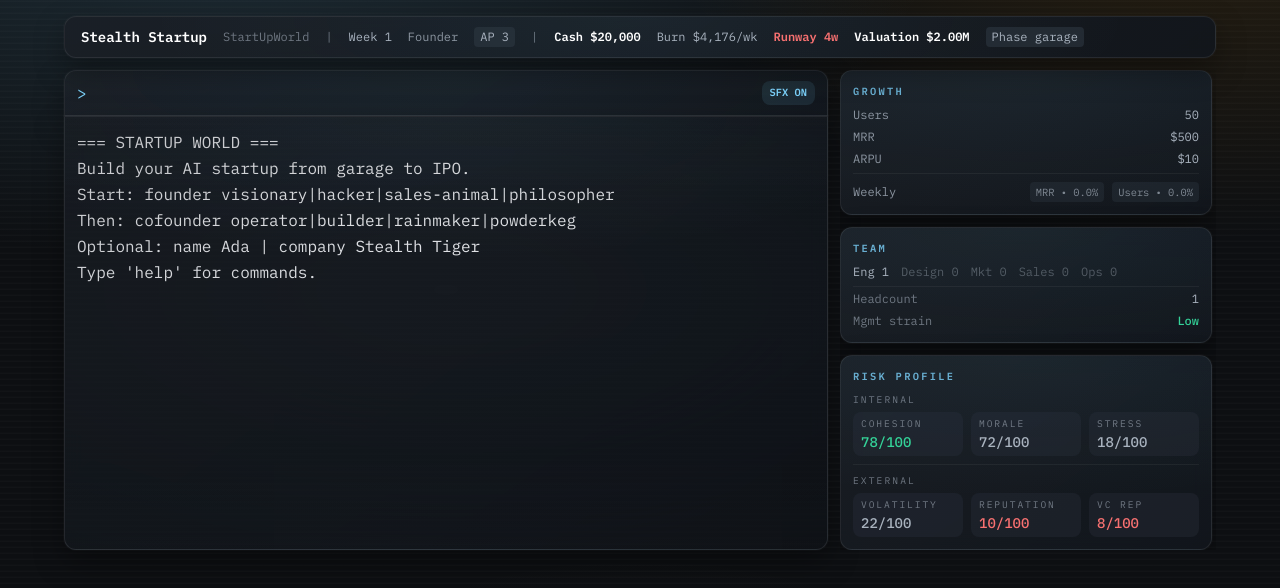
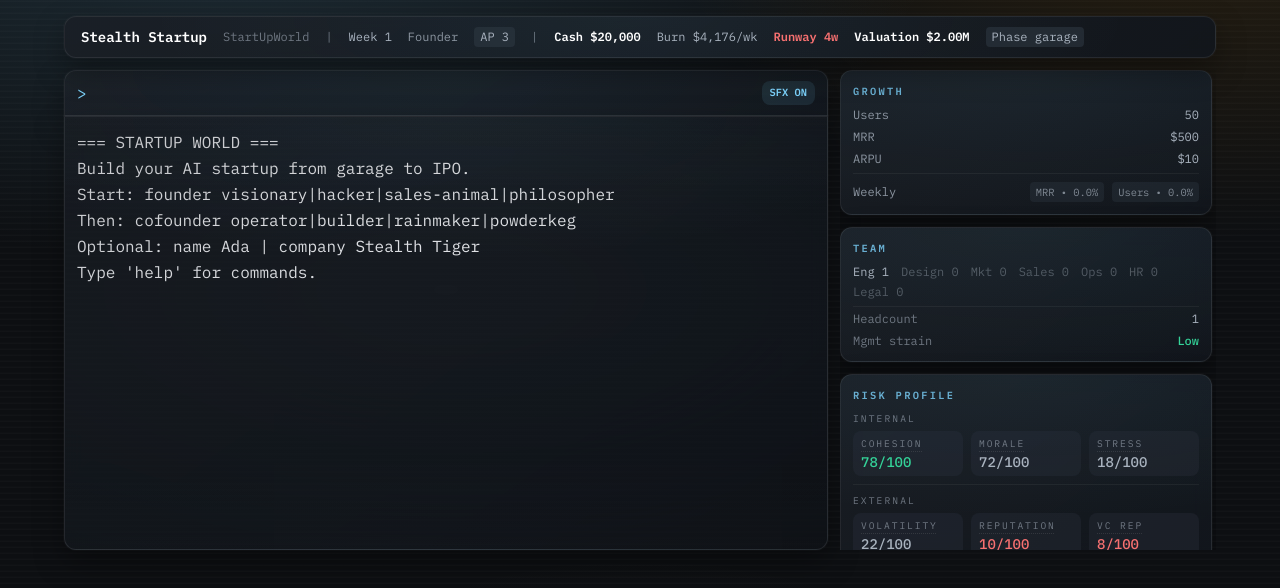
Before and after one commit to jmslerner/StartUpWorld, a React (Vite) app: page / in a window 1280 px wide. Shown: the top 588 px of the page. Built offline with nearby package versions, Linux system fonts and the light colour scheme.

Commit message:
feat: expand team roles to include HR and Legal, enhance game mechanics and UI components

```diff
--- a/src/engine/actions.ts
+++ b/src/engine/actions.ts
@@ -133,7 +133,7 @@ export const createInitialState = (): GameState => {
     arpu: 10,
     mrr: 50 * 10,
     burn: 0,
-    team: { engineering: 1, design: 0, marketing: 0, sales: 0, ops: 0 },
+    team: { engineering: 1, design: 0, marketing: 0, sales: 0, ops: 0, hr: 0, legal: 0 },
     reputation: 10,
     vcReputation: 8,
     stage: "garage",
@@ -304,8 +304,13 @@ export const shipFeature = (state: GameState, name: string): ActionResult => {
   const stressPenalty = successPenaltyFromStress(state);
 
   const eng = state.team.engineering;
+  const hr = state.team.hr;
+  const legal = state.team.legal;
   const cohesion = clamp(state.culture.cohesion / 100, 0, 1);
-  const base = 0.68 + eng * 0.03 + cohesion * 0.08 + mods.shipSuccess - stressPenalty;
+  // HR adds process overhead (slower shipping); Legal adds operational efficiency.
+  const processDrag = hr * 0.015;
+  const efficiencyBoost = legal * 0.01;
+  const base = 0.68 + eng * 0.03 + cohesion * 0.08 + mods.shipSuccess - stressPenalty - processDrag + efficiencyBoost;
   const p = clamp(base, 0.05, 0.92);
 
   let s = state;
@@ -371,8 +376,12 @@ export const launchCampaign = (state: GameState, name: string): ActionResult =>
 
   const mkt = state.team.marketing;
   const sales = state.team.sales;
+  const hr = state.team.hr;
+  const legal = state.team.legal;
   const rep = clamp(state.reputation / 100, 0, 1);
-  const base = 0.55 + mkt * 0.05 + sales * 0.03 + rep * 0.08 + mods.launchSuccess - stressPenalty;
+  const processDrag = hr * 0.006;
+  const efficiencyBoost = legal * 0.008;
+  const base = 0.55 + mkt * 0.05 + sales * 0.03 + rep * 0.08 + mods.launchSuccess - stressPenalty - processDrag + efficiencyBoost;
   const p = clamp(base, 0.04, 0.9);
 
   let s = { ...state, cash: state.cash - spend };
--- a/src/engine/commands.ts
+++ b/src/engine/commands.ts
@@ -24,6 +24,9 @@ const roleMap: Record<string, TeamRole> = {
   sales: "sales",
   ops: "ops",
   operations: "ops",
+  hr: "hr",
+  legal: "legal",
+  lawyer: "legal",
 };
 
 const founderOptions = ["visionary", "hacker", "sales-animal", "philosopher"] as const;
@@ -43,7 +46,7 @@ const helpText: LogEntry[] = [
   toLog("cofounder <operator|builder|rainmaker|powderkeg> - pick your cofounder (required)"),
   toLog("help - show commands"),
   toLog("status - show current stats"),
-  toLog("hire <role> <count> - hire teammates"),
+  toLog("hire <role> <count> - hire teammates (engineering|design|marketing|sales|ops|hr|legal)"),
   toLog("ship <feature> - ship a feature"),
   toLog("launch <campaign> - run a growth campaign"),
   toLog("pitch - pitch investors"),
@@ -120,7 +123,7 @@ export const executeCommand = (state: GameState, input: string): ActionResult =>
       const roleToken = rest[0]?.toLowerCase();
       const role = roleToken ? roleMap[roleToken] : undefined;
       if (!role) {
-        return { state, logs: [toLog("Unknown role. Try engineering, design, marketing, sales, ops.", "error")] };
+        return { state, logs: [toLog("Unknown role. Try engineering, design, marketing, sales, ops, hr, legal.", "error")] };
       }
       const count = Number(rest[1] ?? "1");
       return hire(state, role, Number.isNaN(count) ? 1 : count);
--- a/src/engine/economy.ts
+++ b/src/engine/economy.ts
@@ -10,6 +10,8 @@ export const roleComp: Record<TeamRole, { salary: number; hireCost: number }> =
   marketing: { salary: 2600, hireCost: 2200 },
   sales: { salary: 3000, hireCost: 2500 },
   ops: { salary: 2400, hireCost: 2000 },
+  hr: { salary: 2600, hireCost: 2200 },
+  legal: { salary: 4200, hireCost: 5000 },
 };
 
 export const stageOverhead: Record<Stage, number> = {
--- a/src/engine/events/pool.ts
+++ b/src/engine/events/pool.ts
@@ -39,6 +39,140 @@ const addMorale = (s: GameState, delta: number): GameState => ({
 const gameOver = (s: GameState, ending: GameState["gameOver"]): GameState => ({ ...s, gameOver: ending });
 
 export const eventPool: EventDef[] = [
+  {
+    id: "employee-complaint",
+    title: "Employee Complaint",
+    prompt: () =>
+      "An anonymous report alleges abusive behavior inside the team. People are shaken. A screenshot is one step from becoming a headline.",
+    when: (s, ctx) => ctx.teamSize >= 6 && (s.stress >= 55 || s.culture.cohesion <= 62),
+    weight: (s, ctx) => {
+      const hr = s.team.hr;
+      const pressure = (s.stress - 50) / 10 + (65 - s.culture.cohesion) / 10 + (65 - s.culture.morale) / 12;
+      const hiringChaos = ctx.hiresThisWeek >= 2 ? 2 : 0;
+      const noHrPenalty = hr > 0 ? 0 : 3;
+      return 3 + pressure + hiringChaos + noHrPenalty;
+    },
+    choices: [
+      {
+        id: "investigate",
+        text: "Run a real investigation. Reset expectations. Protect the team.",
+        apply: (s) => {
+          const hasHr = s.team.hr > 0;
+          if (hasHr) {
+            const state = addCash(
+              addCohesion(addMorale(addRep({ ...s, stress: clamp(s.stress - 4, 0, 100) }, 1), 4), 3),
+              -1800
+            );
+            return {
+              state,
+              logs: [
+                "HR runs the process. It’s uncomfortable. It’s clean.",
+                "Cash -$1,800. Morale +4. Cohesion +3. Stress -4. Reputation +1.",
+              ],
+            };
+          }
+
+          const state = addCohesion(
+            addMorale(addRep({ ...s, stress: clamp(s.stress + 3, 0, 100) }, -1), -4),
+            -3
+          );
+          return {
+            state,
+            logs: [
+              "You try to DIY the process. It’s messy and everyone notices.",
+              "Morale -4. Cohesion -3. Stress +3. Reputation -1.",
+            ],
+          };
+        },
+      },
+      {
+        id: "ignore",
+        text: "Ignore it. Velocity > feelings.",
+        apply: (s) => ({
+          state: addCohesion(addMorale(addRep({ ...s, stress: clamp(s.stress + 6, 0, 100) }, -3), -7), -6),
+          logs: [
+            "People stop talking in public. They start talking in DMs.",
+            "Morale -7. Cohesion -6. Stress +6. Reputation -3.",
+          ],
+        }),
+      },
+      {
+        id: "statement",
+        text: "Make a public statement. Suspend someone. Take the hit now.",
+        apply: (s) => ({
+          state: addCash(addMorale(addRep({ ...s, stress: clamp(s.stress - 1, 0, 100) }, 1), -1), -4500),
+          logs: [
+            "You move fast and loudly. Half the internet applauds. Half remembers.",
+            "Cash -$4,500. Morale -1. Stress -1. Reputation +1.",
+          ],
+        }),
+      },
+    ],
+  },
+
+  {
+    id: "cease-and-desist",
+    title: "Cease & Desist",
+    prompt: () =>
+      "A law firm sends a letter: they claim you’re infringing on their client. They want you to rebrand or pay. Your inbox is suddenly very quiet.",
+    when: (s) => s.week >= 3 && s.users >= 80 && s.reputation >= 18,
+    weight: (s) => {
+      const legal = s.team.legal;
+      const risk = 2 + s.reputation / 18 + s.volatility / 22;
+      return risk + (legal > 0 ? 0.8 : 3.2);
+    },
+    choices: [
+      {
+        id: "lawyer-up",
+        text: "Respond properly. Don’t wing it.",
+        apply: (s) => {
+          const hasLegal = s.team.legal > 0;
+          if (hasLegal) {
+            const state = addCash(addRep({ ...s, stress: clamp(s.stress + 1, 0, 100) }, 1), -1200);
+            return {
+              state,
+              logs: [
+                "Your legal hire drafts a clean response and buys you breathing room.",
+                "Cash -$1,200. Reputation +1. Stress +1.",
+              ],
+            };
+          }
+
+          const state = addCash(addRep({ ...s, stress: clamp(s.stress + 5, 0, 100) }, -2), -6500);
+          return {
+            state,
+            logs: [
+              "You hire outside counsel under pressure. The meter runs like a slot machine.",
+              "Cash -$6,500. Reputation -2. Stress +5.",
+            ],
+          };
+        },
+      },
+      {
+        id: "settle",
+        text: "Settle and move on.",
+        apply: (s) => ({
+          state: addCash(addRep({ ...s, stress: clamp(s.stress + 2, 0, 100) }, -1), -9000),
+          logs: [
+            "You pay to make it go away. The product keeps shipping. Your pride doesn’t.",
+            "Cash -$9,000. Reputation -1. Stress +2.",
+          ],
+        }),
+      },
+      {
+        id: "fight",
+        text: "Fight publicly. Turn it into marketing.",
+        apply: (s) => ({
+          state: addRep({ ...s, volatility: clamp(s.volatility + 6, 0, 100), stress: clamp(s.stress + 4, 0, 100) }, 2),
+          logs: [
+            "You go loud. Attention spikes. So does risk.",
+            "Reputation +2. Volatility +6. Stress +4.",
+          ],
+        }),
+      },
+    ],
+  },
+
   {
     id: "influencer-driveby",
     title: "Influencer Drive-By",
--- a/src/engine/tick.ts
+++ b/src/engine/tick.ts
@@ -17,6 +17,8 @@ const growthRates = (state: GameState) => {
   const eng = state.team.engineering;
   const mkt = state.team.marketing;
   const sales = state.team.sales;
+  const hr = state.team.hr;
+  const legal = state.team.legal;
 
   const rep = clamp(state.reputation / 100, 0, 1);
   const morale = clamp(state.culture.morale / 100, 0, 1);
@@ -24,8 +26,17 @@ const growthRates = (state: GameState) => {
   const stress = clamp(state.stress / 100, 0, 1);
 
   // Baseline growth and churn; dramatic but bounded.
-  const baseGrowth = 0.015 + rep * 0.06 + eng * 0.002 + mkt * 0.004 + sales * 0.004 + morale * 0.01;
-  const baseChurn = 0.02 + (1 - rep) * 0.02 + (1 - morale) * 0.03 + stress * 0.015;
+  const baseGrowth =
+    0.015 +
+    rep * 0.06 +
+    eng * 0.002 +
+    mkt * 0.004 +
+    sales * 0.004 +
+    morale * 0.01 +
+    legal * 0.0015 -
+    hr * 0.001;
+
+  const baseChurn = 0.02 + (1 - rep) * 0.02 + (1 - morale) * 0.03 + stress * 0.015 - legal * 0.0007;
 
   return {
     growth: clamp(baseGrowth - stress * 0.02, -0.05, 0.22),
--- a/src/types/game.ts
+++ b/src/types/game.ts
@@ -6,7 +6,7 @@ export type FounderArchetype = "visionary" | "hacker" | "sales-animal" | "philos
 
 export type CofounderArchetype = "operator" | "builder" | "rainmaker" | "powderkeg";
 
-export type TeamRole = "engineering" | "design" | "marketing" | "sales" | "ops";
+export type TeamRole = "engineering" | "design" | "marketing" | "sales" | "ops" | "hr" | "legal";
 
 export type TeamRoster = Record<TeamRole, number>;
 
--- /dev/null
+++ b/src/ui/components/Tooltip.tsx
@@ -0,0 +1,34 @@
+import type { ReactNode } from "react";
+
+interface TooltipProps {
+  content: ReactNode;
+  children: ReactNode;
+  align?: "left" | "right";
+  widthClassName?: string;
+}
+
+export const Tooltip = ({ content, children, align = "left", widthClassName = "w-72" }: TooltipProps) => {
+  const alignClass = align === "right" ? "right-0" : "left-0";
+
+  return (
+    <span className="group relative inline-flex">
+      {children}
+      <span
+        className={
+          "pointer-events-none absolute z-50 " +
+          alignClass +
+          " bottom-full mb-2 " +
+          widthClassName +
+          " translate-y-1 opacity-0 transition duration-150 ease-out " +
+          "group-hover:translate-y-0 group-hover:opacity-100 " +
+          "group-focus-within:translate-y-0 group-focus-within:opacity-100"
+        }
+        role="tooltip"
+      >
+        <span className="panel-surface block rounded-xl px-3 py-2 text-xs leading-relaxed text-slate-100/90">
+          {content}
+        </span>
+      </span>
+    </span>
+  );
+};
--- a/src/ui/panels/RiskProfilePanel.tsx
+++ b/src/ui/panels/RiskProfilePanel.tsx
@@ -1,5 +1,6 @@
 import type { GameState } from "../../types/game";
 import { PanelCard } from "../components/PanelCard";
+import { Tooltip } from "../components/Tooltip";
 
 interface RiskProfilePanelProps {
   state: GameState;
@@ -11,18 +12,84 @@ export const RiskProfilePanel = ({ state }: RiskProfilePanelProps) => (
       <div>
         <div className="mb-1 text-[0.6rem] uppercase tracking-[0.22em] text-mist/60">Internal</div>
         <div className="grid grid-cols-3 gap-2">
-          <Stat label="Cohesion" value={`${state.culture.cohesion}/100`} tone={toneLowBad(state.culture.cohesion)} />
-          <Stat label="Morale" value={`${state.culture.morale}/100`} tone={toneLowBad(state.culture.morale)} />
-          <Stat label="Stress" value={`${state.stress}/100`} tone={toneHighBad(state.stress)} />
+          <Stat
+            label="Cohesion"
+            value={`${state.culture.cohesion}/100`}
+            tone={toneLowBad(state.culture.cohesion)}
+            help={
+              <div className="space-y-1">
+                <div className="font-semibold text-slate-100">Cohesion</div>
+                <div className="text-mist/80">Up: stable team, aligned choices. Down: rapid hiring, conflict, churn.</div>
+                <div className="text-mist/80">Impact: low cohesion increases drama risk and makes execution harder.</div>
+              </div>
+            }
+          />
+          <Stat
+            label="Morale"
+            value={`${state.culture.morale}/100`}
+            tone={toneLowBad(state.culture.morale)}
+            help={
+              <div className="space-y-1">
+                <div className="font-semibold text-slate-100">Morale</div>
+                <div className="text-mist/80">Up: wins, good runway, positive events. Down: failures, crunch, instability.</div>
+                <div className="text-mist/80">Impact: low morale reduces output and increases negative outcomes.</div>
+              </div>
+            }
+          />
+          <Stat
+            label="Stress"
+            value={`${state.stress}/100`}
+            tone={toneHighBad(state.stress)}
+            help={
+              <div className="space-y-1">
+                <div className="font-semibold text-slate-100">Stress</div>
+                <div className="text-mist/80">Up: low runway, crises, big burn. Down: cash buffer, momentum, fewer fires.</div>
+                <div className="text-mist/80">Impact: high stress lowers success odds and spikes riskier events.</div>
+              </div>
+            }
+          />
         </div>
       </div>
 
       <div className="border-t border-white/5 pt-2">
         <div className="mb-1 text-[0.6rem] uppercase tracking-[0.22em] text-mist/60">External</div>
         <div className="grid grid-cols-3 gap-2">
-          <Stat label="Volatility" value={`${state.volatility}/100`} tone={toneHighBad(state.volatility)} />
-          <Stat label="Reputation" value={`${state.reputation}/100`} tone={toneLowBad(state.reputation)} />
-          <Stat label="VC Rep" value={`${state.vcReputation}/100`} tone={toneLowBad(state.vcReputation)} />
+          <Stat
+            label="Volatility"
+            value={`${state.volatility}/100`}
+            tone={toneHighBad(state.volatility)}
+            help={
+              <div className="space-y-1">
+                <div className="font-semibold text-slate-100">Volatility</div>
+                <div className="text-mist/80">Up: chaotic weeks, high risk-taking, big swings. Down: stability and controlled burn.</div>
+                <div className="text-mist/80">Impact: amplifies outcomes—higher highs, sharper lows.</div>
+              </div>
+            }
+          />
+          <Stat
+            label="Reputation"
+            value={`${state.reputation}/100`}
+            tone={toneLowBad(state.reputation)}
+            help={
+              <div className="space-y-1">
+                <div className="font-semibold text-slate-100">Reputation</div>
+                <div className="text-mist/80">Up: shipping, traction, good press. Down: public failures, scandals, churn.</div>
+                <div className="text-mist/80">Impact: affects growth tailwinds, hiring, and event flavor.</div>
+              </div>
+            }
+          />
+          <Stat
+            label="VC Rep"
+            value={`${state.vcReputation}/100`}
+            tone={toneLowBad(state.vcReputation)}
+            help={
+              <div className="space-y-1">
+                <div className="font-semibold text-slate-100">VC Rep</div>
+                <div className="text-mist/80">Up: clean raises, strong metrics, good interactions. Down: desperation, broken promises.</div>
+                <div className="text-mist/80">Impact: affects fundraising odds and how investors treat your asks.</div>
+              </div>
+            }
+          />
         </div>
       </div>
     </div>
@@ -44,7 +111,17 @@ const toneLowBad = (v: number): Tone => {
   return "neutral";
 };
 
-const Stat = ({ label, value, tone }: { label: string; value: string; tone?: Tone }) => {
+const Stat = ({
+  label,
+  value,
+  tone,
+  help,
+}: {
+  label: string;
+  value: string;
+  tone?: Tone;
+  help: React.ReactNode;
+}) => {
   const toneClass =
     tone === "good"
       ? "text-emerald-400"
@@ -56,7 +133,15 @@ const Stat = ({ label, value, tone }: { label: string; value: string; tone?: Ton
 
   return (
     <div className="rounded-lg bg-steel/30 px-2 py-1">
-      <div className="text-[0.6rem] uppercase tracking-[0.2em] text-mist/60">{label}</div>
+      <Tooltip content={help} align="left" widthClassName="w-80">
+        <button
+          type="button"
+          className="text-left text-[0.6rem] uppercase tracking-[0.2em] text-mist/60 underline decoration-white/10 decoration-dotted underline-offset-4"
+          onMouseDown={(event) => event.preventDefault()}
+        >
+          {label}
+        </button>
+      </Tooltip>
       <div className={`text-sm font-medium tabular-nums ${toneClass}`}>{value}</div>
     </div>
   );
--- a/src/ui/panels/TeamPanel.tsx
+++ b/src/ui/panels/TeamPanel.tsx
@@ -12,6 +12,8 @@ const roles: { key: TeamRole; label: string }[] = [
   { key: "marketing", label: "Mkt" },
   { key: "sales", label: "Sales" },
   { key: "ops", label: "Ops" },
+  { key: "hr", label: "HR" },
+  { key: "legal", label: "Legal" },
 ];
 
 export const TeamPanel = ({ state }: TeamPanelProps) => {
```
